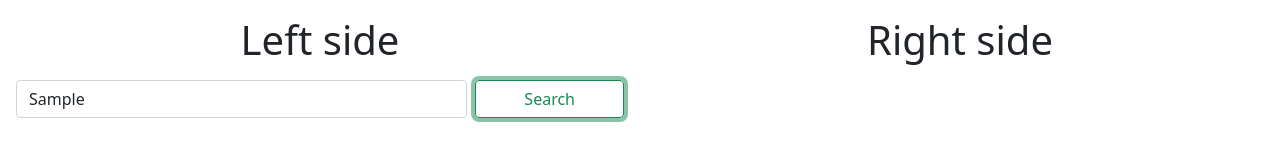
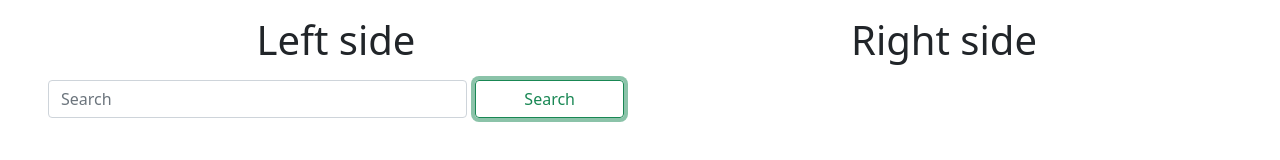
Before and after one commit to Naim-Rana/sport-db, a plain HTML site: page index.html in a window 1280 px wide. Both pictures are taken after typing "Sample" into the empty fields and a click on the button "Search". Drawn offline with nearby package versions, Linux system fonts and the light colour scheme; no server answers.

Commit message:
add allPlayers array function

```diff
--- a/index.html
+++ b/index.html
@@ -9,13 +9,13 @@
     <link href="https://cdn.jsdelivr.net/npm/bootstrap@5.1.3/dist/css/bootstrap.min.css" rel="stylesheet" integrity="sha384-1BmE4kWBq78iYhFldvKuhfTAU6auU8tT94WrHftjDbrCEXSU1oBoqyl2QvZ6jIW3" crossorigin="anonymous">
 </head>
 <body>
-    <div class="px-sm-3 w-100 m-auto">
+    <div class="px-sm-5 w-100 m-auto">
         <div class="row">
             <div class="col-sm-6 pe-3">
                 <h1 class="text-center pt-3 pb-2">Left side</h1>
                 <div class="d-flex">
                 <input id="search-box" class="form-control me-2" type="search" placeholder="Search" aria-label="Search">
-                <button id="search-btn" class="btn btn-outline-success px-5" type="submit">Search</button>
+                <button onclick="allPlayers()" id="search-btn" class="btn btn-outline-success px-md-5" type="submit">Search</button>
                 </div>
             </div>
 
--- a/js/app.js
+++ b/js/app.js
@@ -1 +1,11 @@
-console.log("hi")
+const allPlayers =async () => {
+    const searchValue = document.getElementById("search-box").value;
+    document.getElementById("search-box").value='';
+    const url =`https://www.thesportsdb.com/api/v1/json/2/searchplayers.php?p=${searchValue}`;
+
+    const res =await fetch(url);
+    const data =await res.json();
+    console.log(data);
+    console.log(data.player);
+    console.log(data.player[0].strPlayer);
+}
```
